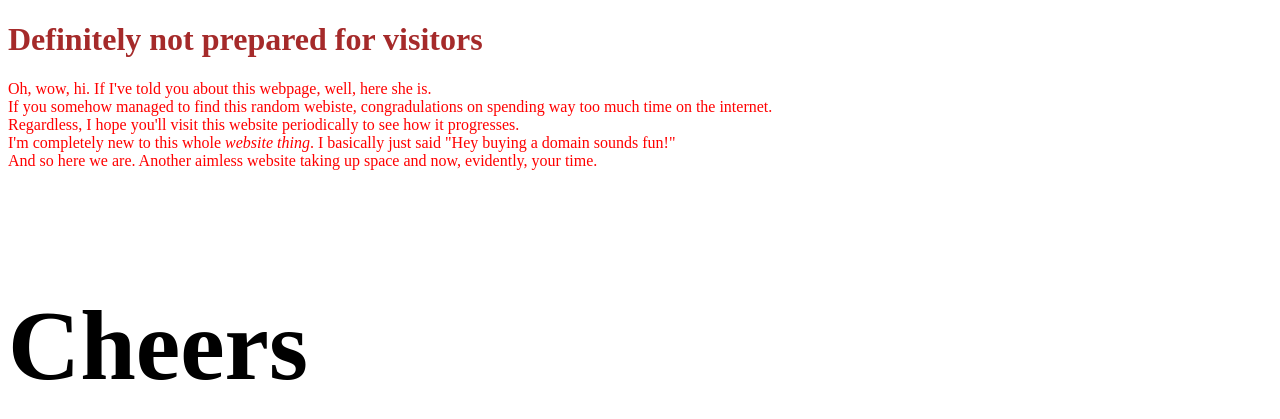
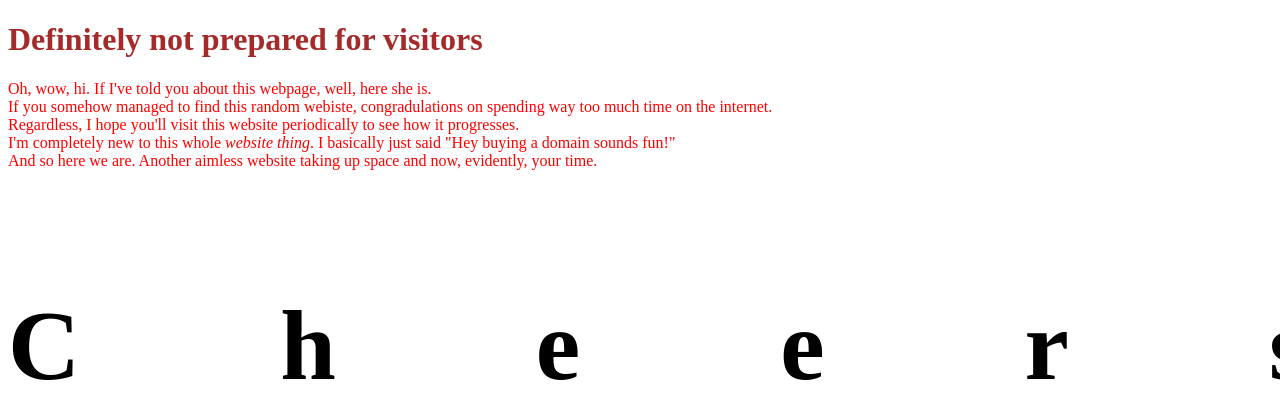
Before and after one commit to murdiff/murdiff.github.io, a Jekyll site: the page index.html, which Jekyll copies as it is, in a window 1280 px wide. Shown: the top 419 px of the page. Built offline with Jekyll 4.4.1, drawn with Linux system fonts in a browser that asks for light colours; some web fonts are replaced.

Commit message:
Update index.html

```diff
--- a/index.html
+++ b/index.html
@@ -11,6 +11,7 @@
       h3 {
         font-family: "Mrs Saint Delafield", cursive;
         font-size: 100px;
+        letter-spacing: 2em;
         }
     </style>
 
```
